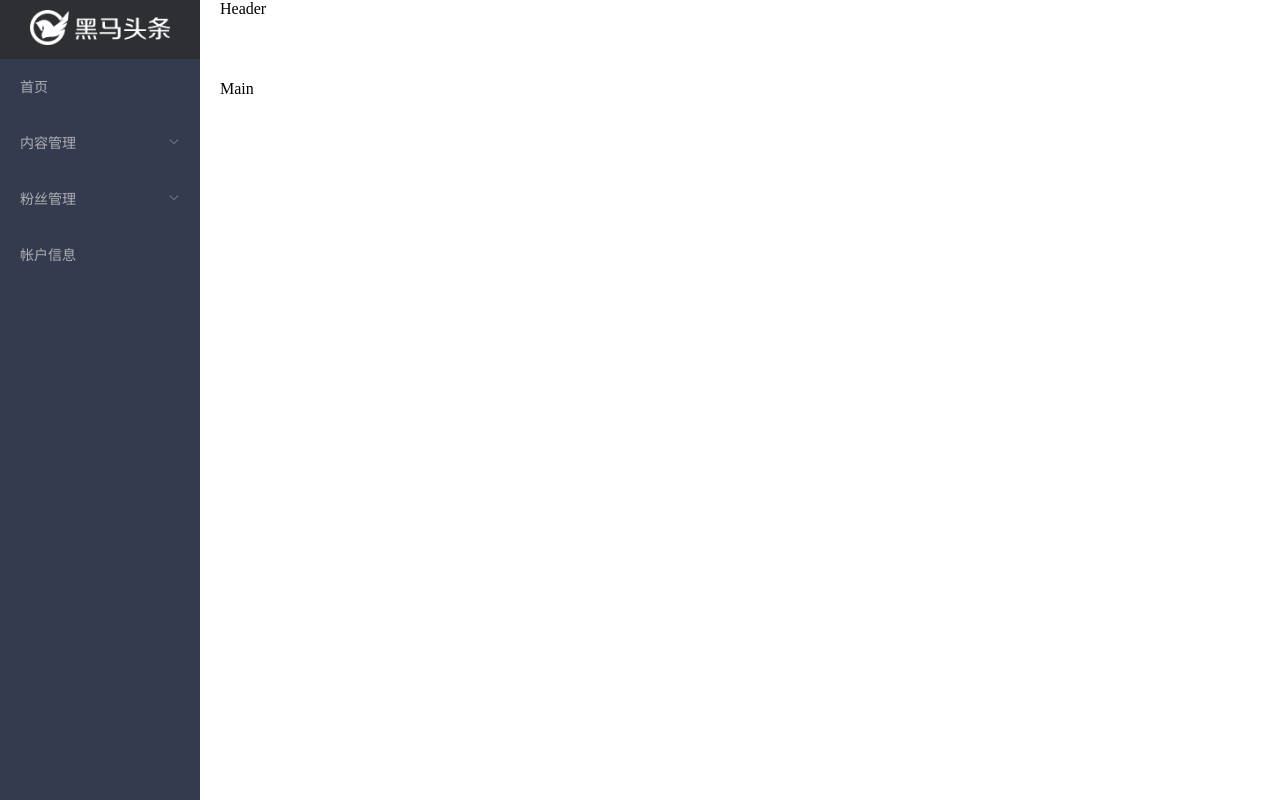
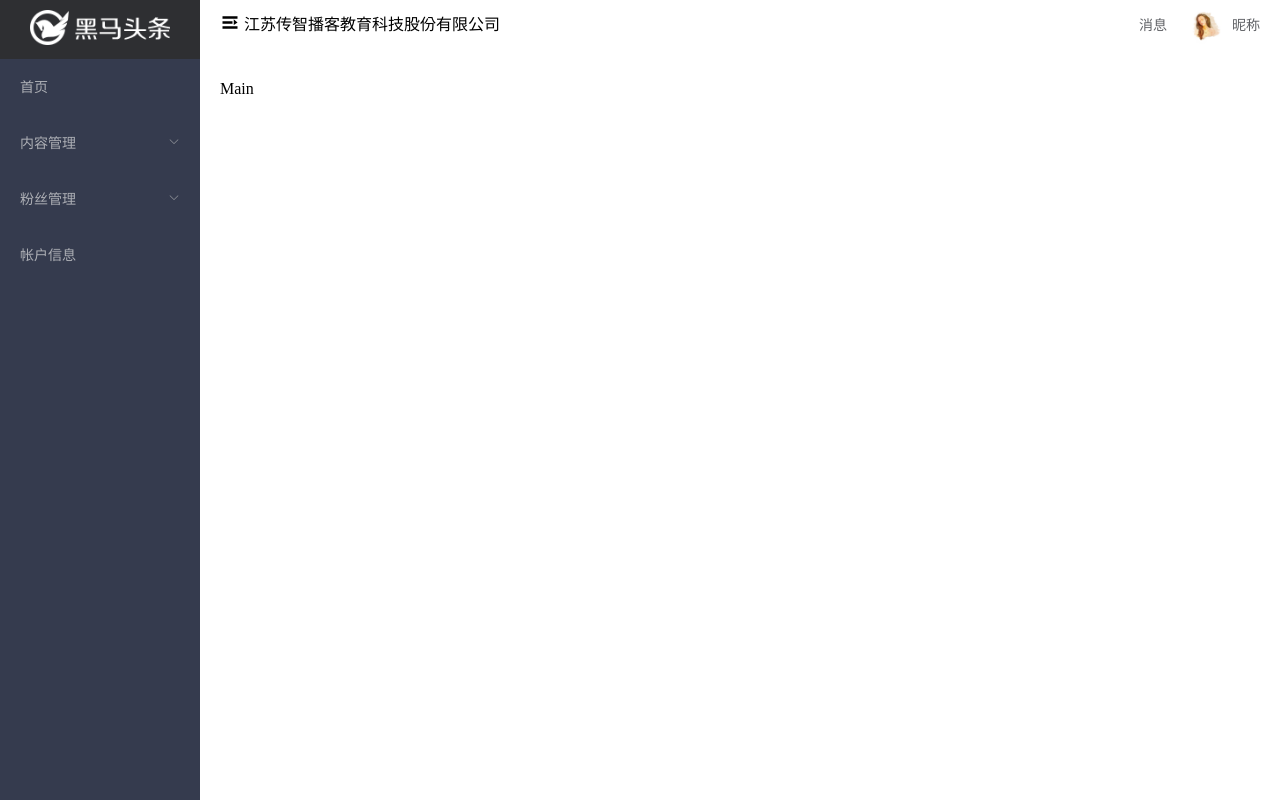
Before and after one commit to janice-95/toutiao, a Vue app: page /#/home in a window 1280 px wide. Built offline with nearby package versions, Linux system fonts and the light colour scheme.

Commit message:
主页模块-头部结构及下拉菜单

```diff
--- /dev/null
+++ b/src/components/home/layout-header.vue
@@ -0,0 +1,57 @@
+<template>
+  <div class="contanier">
+    <el-row type="flex" class="layout-header" justify="space-between">
+      <el-col class='left' :span="12">
+        <div class="grid-content bg-purple" style="font-size:16px;">
+          <i class="el-icon-s-unfold" style="font-size:20px;"></i>
+          江苏传智播客教育科技股份有限公司
+        </div>
+      </el-col>
+      <el-col :span="12" class='right' style="float:right;">
+          <el-row type='flex' justify="end" align="middle">
+        <div class="grid-content bg-purple">
+          <el-tooltip class="item" effect="dark" content="消息" placement="bottom">
+            <el-button style="border:0;background:#fff;">消息</el-button>
+          </el-tooltip>
+          <img src="../../assets/img/HeadPortraits.jpg" alt="" style="width:35px;height:35px;border-radius=50%;vertical-align: middle;">
+           <el-dropdown>
+                 <!-- 匿名插槽  下拉菜单显示的元素内容 -->
+                 <span>昵称</span>
+                 <el-dropdown-menu slot="dropdown">
+                     <el-dropdown-item>个人信息</el-dropdown-item>
+                     <el-dropdown-item>git地址</el-dropdown-item>
+                     <el-dropdown-item>退出</el-dropdown-item>
+                 </el-dropdown-menu>
+             </el-dropdown>
+        </div>
+        </el-row>
+      </el-col>
+    </el-row>
+  </div>
+</template>
+
+<script>
+export default {}
+</script>
+
+<style lang='less' scoped>
+.layout-header {
+    height:60px;
+    .left {
+        font-size: 20px;
+        span {
+           color: #2c3e50;
+           font-size: 16px;
+           margin-left:4px;
+        }
+    }
+    .right {
+      img {
+          width: 40px;
+          height: 40px;
+          border-radius: 50%;
+          margin-right: 10px;
+      }
+    }
+}
+</style>
--- a/src/views/home/index.vue
+++ b/src/views/home/index.vue
@@ -7,7 +7,9 @@
     </el-aside>
     <el-container>
       <!-- 右面上下 -->
-      <el-header>Header</el-header>
+      <el-header>
+        <layout-header  style="height:50px; line-height:50px"></layout-header>
+      </el-header>
       <el-main>Main</el-main>
     </el-container>
   </el-container>
@@ -15,9 +17,11 @@
 
 <script>
 import layoutAsid from '../../components/home/layout-aside'
+import layoutHeader from '../../components/home/layout-header'
 export default {
   components: {
-    'layout-aside': layoutAsid
+    'layout-aside': layoutAsid,
+    'layout-header': layoutHeader
   }
 }
 </script>
```
Also changed, not shown: src/assets/img/HeadPortraits.jpg (added).
